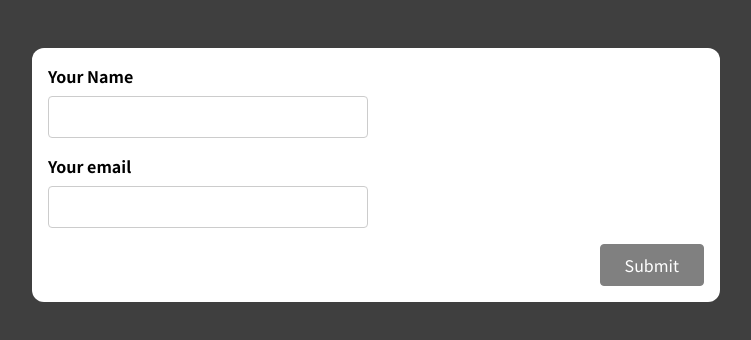
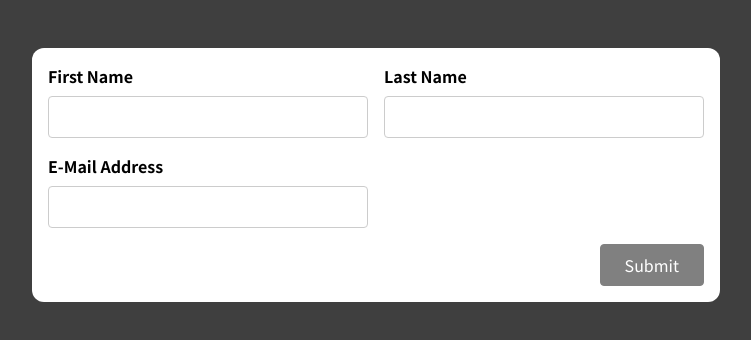
Before and after one commit to morozowandrey/react-expenses-tracker, a React (Create React App) app in the folder forms/: page / in a window 1280 px wide. Shown: the top 340 px of the page, without its empty margins (264-1015 px from the left). Built offline with nearby package versions, Linux system fonts and the light colour scheme.

Commit message:
basicForm validation with custom hook, hook useReduser added

```diff
--- a/forms/src/App.js
+++ b/forms/src/App.js
@@ -1,11 +1,13 @@
-import SimpleInput from './components/SimpleInput';
+// import SimpleInput from './components/SimpleInput';
+import BasicForm from './components/BasicForm'
 
 function App() {
   return (
     <div className="app">
-      <SimpleInput />
+      {/* <SimpleInput /> */}
+      <BasicForm />
     </div>
-  );
+  )
 }
 
-export default App;
+export default App
--- a/forms/src/components/BasicForm.js
+++ b/forms/src/components/BasicForm.js
@@ -1,25 +1,98 @@
+import useInput from '../hooks/use-input'
+
 const BasicForm = (props) => {
+  const {
+    value: emailValue,
+    isValid: emailIsValid,
+    hasError: emailHasError,
+    valueChangeHandler: emailChangeHandler,
+    inputBlurHandler: emailBlurChangeHandler,
+    resetInput: resetEmailInput,
+  } = useInput((val) => val.includes('@'))
+
+  const {
+    value: nameValue,
+    isValid: nameIsValid,
+    hasError: nameHasError,
+    valueChangeHandler: nameChangeHandler,
+    inputBlurHandler: nameBlurChangeHandler,
+    resetInput: resetNameInput,
+  } = useInput((val) => val.trim() !== '')
+
+  const {
+    value: lastnameValue,
+    isValid: lastnameIsValid,
+    hasError: lastnameHasError,
+    valueChangeHandler: lastnameChangeHandler,
+    inputBlurHandler: lastnameBlurChangeHandler,
+    resetInput: resetLastnameInput,
+  } = useInput((val) => val.trim() !== '')
+
+  const emailInputClasses = emailHasError
+    ? 'form-control invalid'
+    : 'form-control'
+  const nameInputClasses = nameHasError
+    ? 'form-control invalid'
+    : 'form-control'
+  const lastnameInputClasses = lastnameHasError
+    ? 'form-control invalid'
+    : 'form-control'
+
+  const formIsValid =
+    emailIsValid && nameIsValid && lastnameIsValid ? true : false
+
+  const formSubmitHandler = (e) => {
+    e.preventDefault()
+    if (!formIsValid) return
+    resetNameInput()
+    resetLastnameInput()
+    resetEmailInput()
+  }
+
   return (
-    <form>
-      <div className='control-group'>
-        <div className='form-control'>
-          <label htmlFor='name'>First Name</label>
-          <input type='text' id='name' />
+    <form onSubmit={formSubmitHandler}>
+      <div className="control-group">
+        <div className={nameInputClasses}>
+          <label htmlFor="name">First Name</label>
+          <input
+            type="text"
+            id="name"
+            value={nameValue}
+            onBlur={nameBlurChangeHandler}
+            onChange={nameChangeHandler}
+          />
+          {nameHasError && <p className="error-text">Name not valid</p>}
         </div>
-        <div className='form-control'>
-          <label htmlFor='name'>Last Name</label>
-          <input type='text' id='name' />
+        <div className={lastnameInputClasses}>
+          <label htmlFor="lastname">Last Name</label>
+          <input
+            type="text"
+            id="lastname"
+            value={lastnameValue}
+            onBlur={lastnameBlurChangeHandler}
+            onChange={lastnameChangeHandler}
+          />
+          {lastnameHasError && (
+            <p className="error-text">Last Name not valid</p>
+          )}
         </div>
       </div>
-      <div className='form-control'>
-        <label htmlFor='name'>E-Mail Address</label>
-        <input type='text' id='name' />
+      <div className={emailInputClasses}>
+        <label htmlFor="email">E-Mail Address</label>
+        <input
+          type="email"
+          id="email"
+          value={emailValue}
+          onBlur={emailBlurChangeHandler}
+          onChange={emailChangeHandler}
+        />
+        {emailHasError && <p className="error-text">Email is not valid</p>}
       </div>
-      <div className='form-actions'>
-        <button>Submit</button>
+      <div className="form-actions">
+        <button disabled={!formIsValid}>Submit</button>
       </div>
     </form>
-  );
-};
+  )
+}
 
-export default BasicForm;
+export default BasicForm
--- a/forms/src/hooks/use-input.js
+++ b/forms/src/hooks/use-input.js
@@ -1,27 +1,44 @@
-import { useState } from 'react'
+import { useReducer } from 'react'
+
+const initialInputState = {
+  value: '',
+  isTouched: false,
+}
+
+const inputStateReducer = (state, action) => {
+  if (action.type === 'INPUT_VALUE') {
+    return { value: action.value, isTouched: state.isTouched }
+  } else if (action.type === 'INPUT_BLUR') {
+    return { value: state.value, isTouched: true }
+  } else if (action.type === 'INPUT_RESET') {
+    return { value: '', isTouched: false }
+  }
+  return inputStateReducer
+}
 
 const useInput = (validateValue) => {
-  const [enteredValue, setEnteredValue] = useState('')
-  const [isTouched, setIsTouched] = useState(false)
+  const [inputState, dispatch] = useReducer(
+    inputStateReducer,
+    initialInputState
+  )
 
-  const valueIsValid = validateValue(enteredValue)
-  const hasError = !valueIsValid && isTouched
+  const valueIsValid = validateValue(inputState.value)
+  const hasError = !valueIsValid && inputState.isTouched
 
   const valueChangeHandler = (e) => {
-    setEnteredValue(e.target.value)
+    dispatch({ type: 'INPUT_VALUE', value: e.target.value })
   }
 
   const inputBlurHandler = (e) => {
-    setIsTouched(true)
+    dispatch({ type: 'INPUT_BLUR' })
   }
 
   const resetInput = () => {
-    setEnteredValue('')
-    setIsTouched(false)
+    dispatch({ type: 'INPUT_RESET' })
   }
 
   return {
-    value: enteredValue,
+    value: inputState.value,
     isValid: valueIsValid,
     hasError,
     valueChangeHandler,
```
Also changed, not shown: 1 other file (tests, documents, lock files or other folders).
